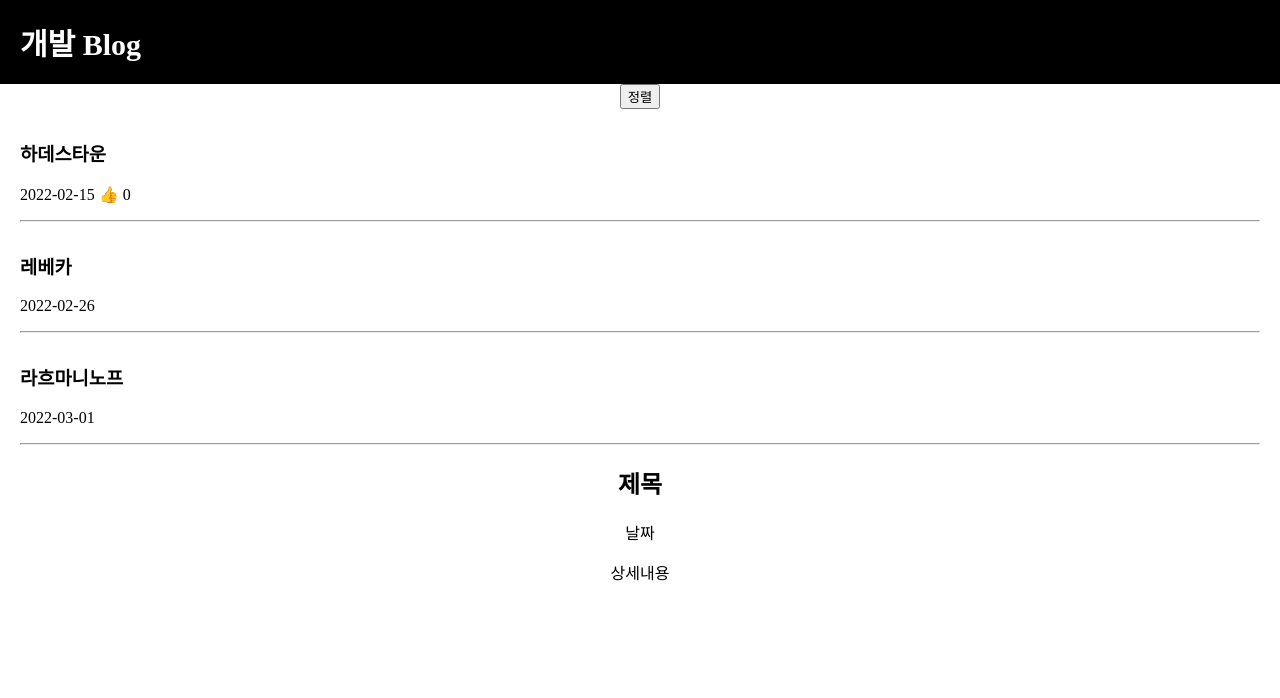
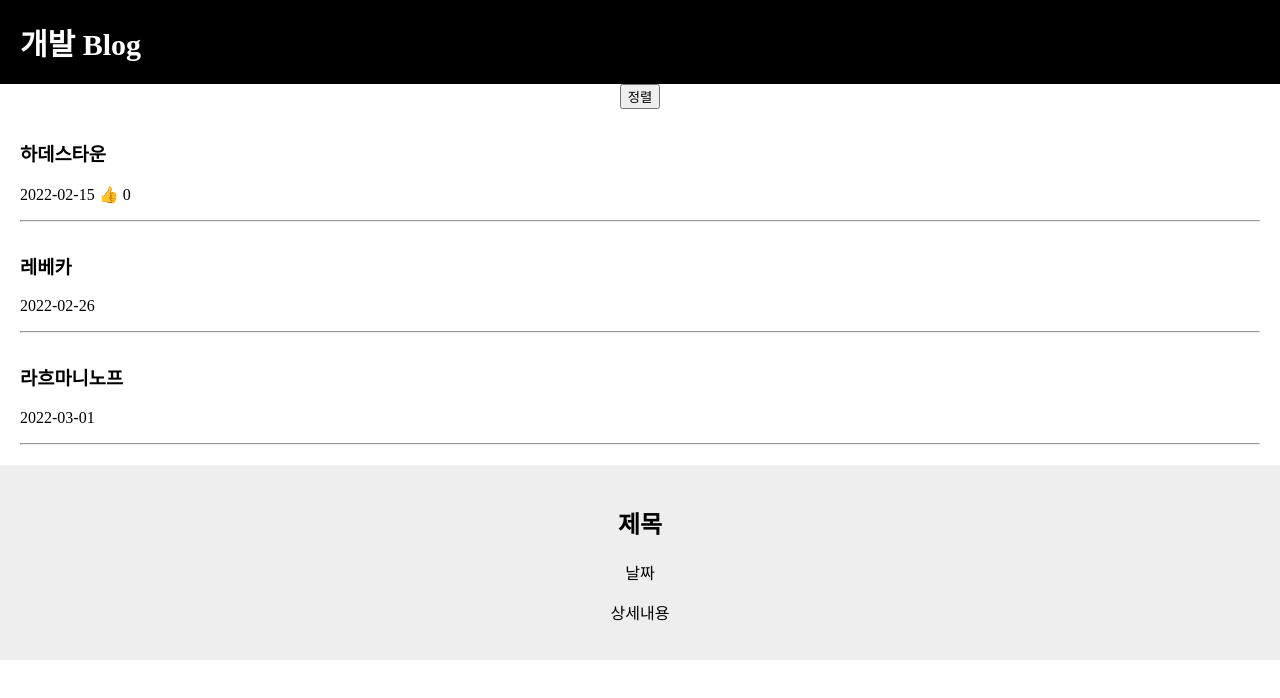
Before and after one commit to choijueun/React, a React (Create React App) app in the folder blog/: page / in a window 1280 px wide. Shown: the top 698 px of the page. Built offline with nearby package versions, Linux system fonts and the light colour scheme.

Commit message:
modal CSS

```diff
--- a/blog/src/App.css
+++ b/blog/src/App.css
@@ -19,6 +19,12 @@ body {
   margin-top: 30px;
   text-align: left;
   padding: 0 20px;
+}
+
+.modal {
+  margin-top: 20px;
+  padding: 20px;
+  background: #eee;
 }
 
 .App-logo {
```
